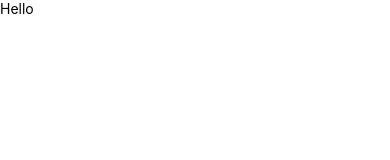
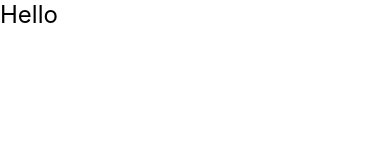
Before and after one commit to theantichris/TravelApp, a React Native app: screen / in a window 390 px wide. Shown: the top 160 px of the page. Built offline with nearby package versions, Linux system fonts and the light colour scheme.

Commit message:
created home screen and title component

```diff
--- /dev/null
+++ b/src/components/title/index.js
@@ -0,0 +1,14 @@
+import React from 'react';
+import {Text, StyleSheet} from 'react-native';
+
+const Title = () => {
+  return <Text style={styles.title}>Hello</Text>;
+};
+
+const styles = StyleSheet.create({
+  title: {
+    fontSize: 24,
+  },
+});
+
+export default Title;
--- a/src/screens/home/index.js
+++ b/src/screens/home/index.js
@@ -1,11 +1,12 @@
 import React from 'react';
-import {View, Text, SafeAreaView} from 'react-native';
+import {View, SafeAreaView} from 'react-native';
+import Title from '../../components/title';
 
 const Home = () => {
   return (
     <SafeAreaView>
       <View>
-        <Text>Hello</Text>
+        <Title />
       </View>
     </SafeAreaView>
   );
```
Also changed, not shown: src/screens/home/styles.js (deleted).
